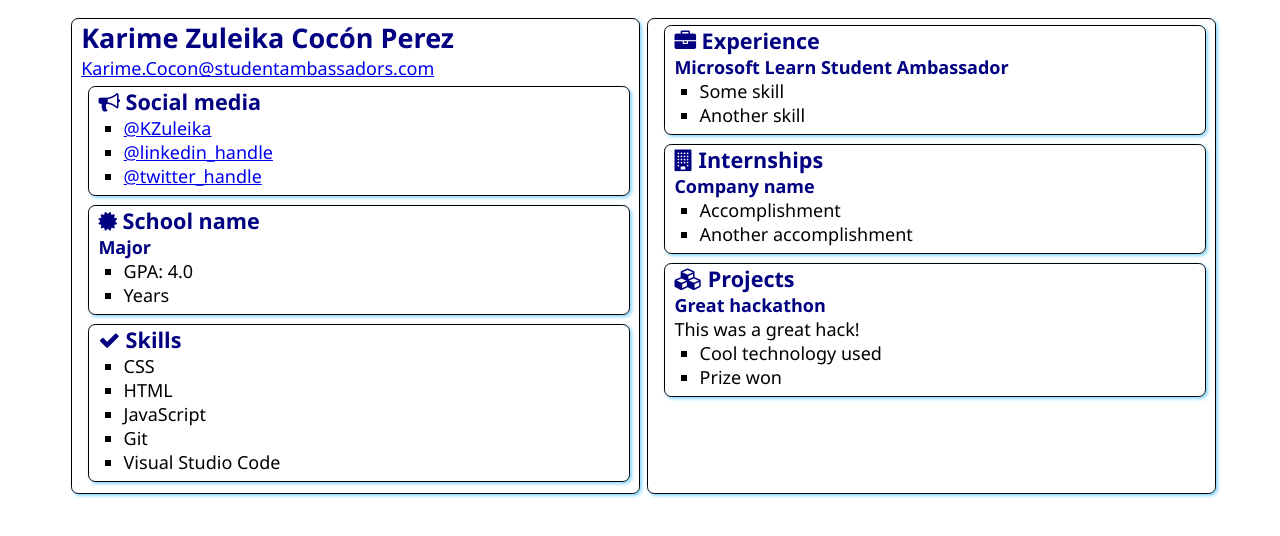
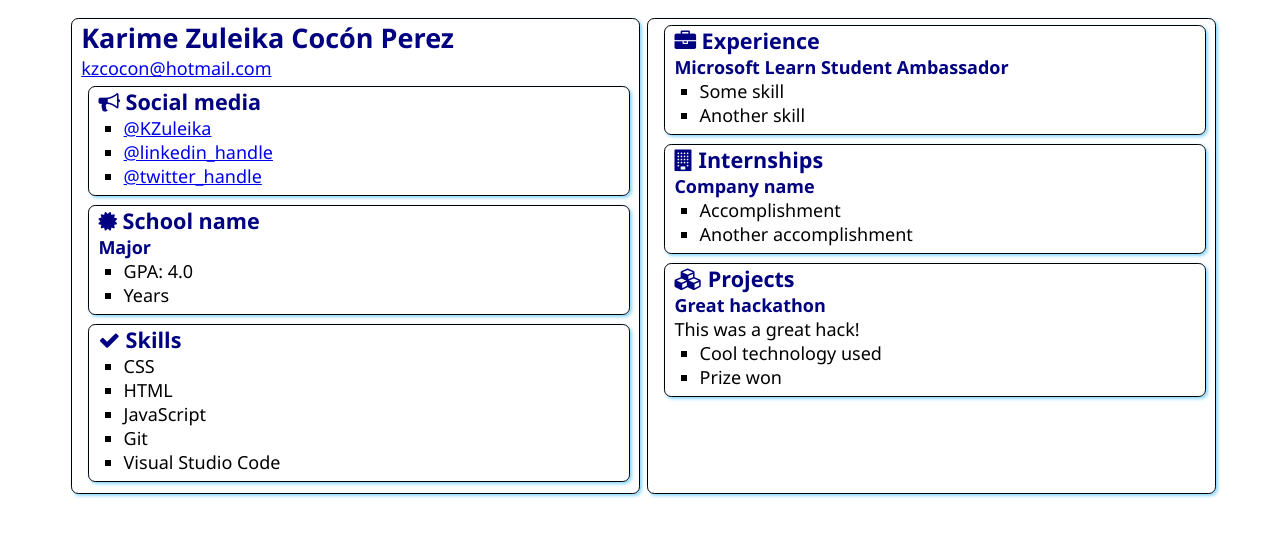
Before and after one commit to KZuleika/SATechnicalOnboarding, a plain HTML site: page src/index.html in a window 1280 px wide. Drawn offline with Linux system fonts and the light colour scheme.

Commit message:
Actualización de correo

```diff
--- a/src/index.html
+++ b/src/index.html
@@ -13,7 +13,7 @@
     <main>
         <article class="box">
             <h1>Karime Zuleika Cocón Perez</h1>
-            <div><a href="mailto:Karime.Cocon@studentambassadors.com">Karime.Cocon@studentambassadors.com</a></div>
+            <div><a href="mailto:kzcocon@hotmail.com">kzcocon@hotmail.com</a></div>
 
             <section class="box">
                 <h2>
```
